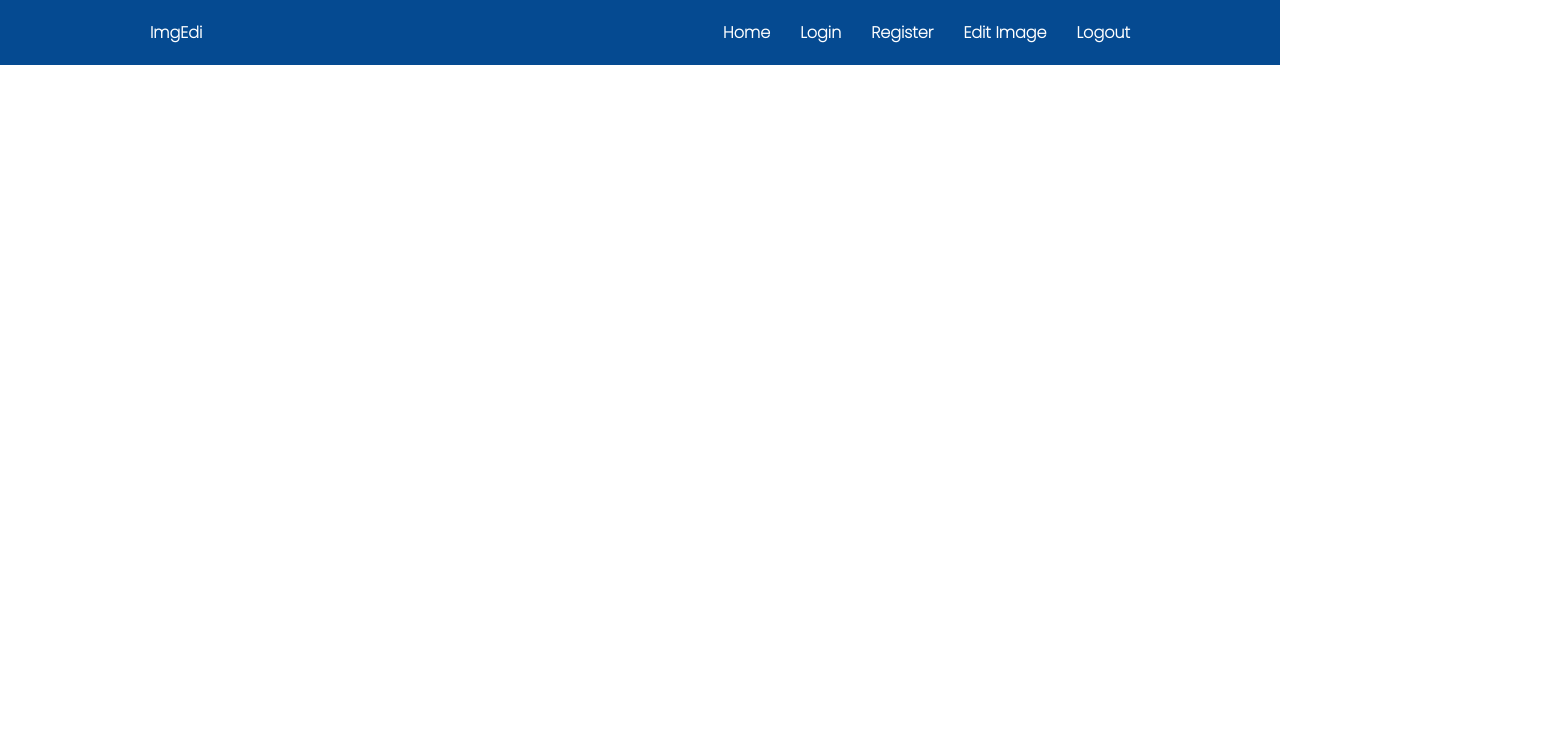
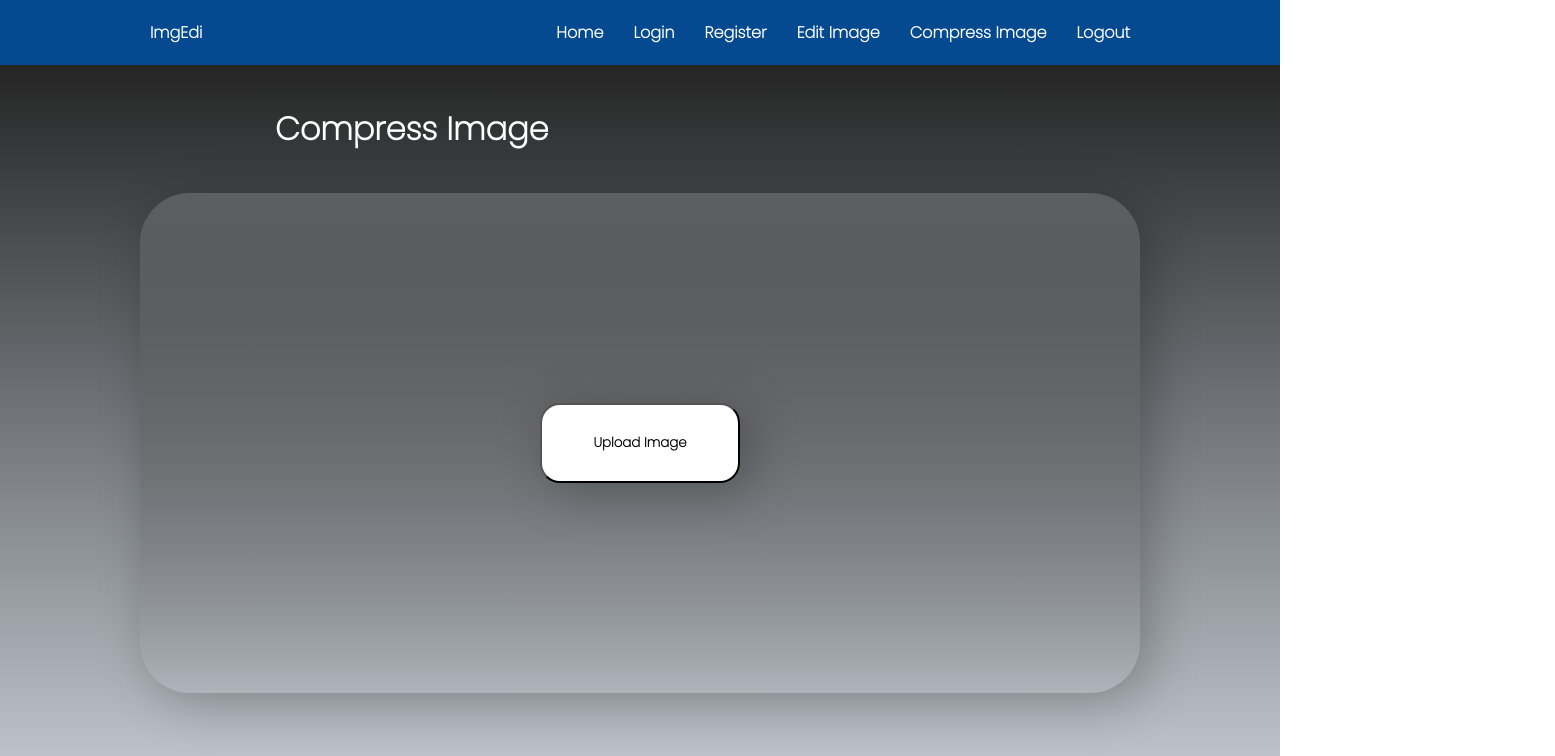
Before and after one commit to neer-aj1/imageEditor, a React (Vite) app in the folder frontend/: page /compress in a window 1280 px wide. Shown: the top 756 px of the page, 1555 px wide, since content can reach past the window. Built offline with nearby package versions, Linux system fonts and the light colour scheme.

Commit message:
Added the functionality to compress the image

```diff
--- a/frontend/package.json
+++ b/frontend/package.json
@@ -10,6 +10,7 @@
     "preview": "vite preview"
   },
   "dependencies": {
+    "browser-image-compression": "^2.0.2",
     "react": "^18.2.0",
     "react-dom": "^18.2.0",
     "react-icons": "^4.10.1",
--- a/frontend/src/App.jsx
+++ b/frontend/src/App.jsx
@@ -1,7 +1,7 @@
 import './App.css';
 import { ToastContainer } from 'react-toastify';
 import {BrowserRouter as Router, Routes, Route } from 'react-router-dom';
-import {Navbar, Homepage, Register, Login, Editor} from './components';
+import {Navbar, Homepage, Register, Login, Editor, Compress} from './components';
 
 function App() {
   return (
@@ -13,6 +13,7 @@ function App() {
         <Route path='/login' element={<Login></Login>}/>
         <Route path='/register' element={<Register></Register>}/>
         <Route path='/edit' element={<Editor></Editor>} />
+        <Route path='/compress' element={<Compress></Compress>} />
       </Routes>
     </Router>
   )
--- /dev/null
+++ b/frontend/src/components/compress/Compress.jsx
@@ -0,0 +1,62 @@
+import React, { useRef, useState } from 'react';
+import './compress.css';
+import imageCompression from 'browser-image-compression';
+import { toast } from 'react-toastify';
+
+let image;
+const Compress = () => {
+  const [compressed, setCompressed] = useState(null);
+  const [isLoading, setLoading] = useState(false);
+  const ref = useRef();
+  const handleClick = () => {
+    ref.current.click();
+  }
+  const handleUpload = async (e) => {
+    image = e.target.files[0];
+    setLoading(true);
+    const options = {
+      maxSizeMB: 0.5,
+      useWebWorker: true,
+      quality: 1,
+      maxWidthOrHeight: 1920
+    }
+    try {
+      const compressedImage = await imageCompression(image, options);
+      setCompressed(compressedImage);
+    } catch (e) {
+      toast.error("Cannot Compress Due to Unknown Reasons");
+    } finally {
+      setLoading(false);
+    }
+  };
+
+  const handleDownload = () => {
+    if (compressed) {
+      const blob = new Blob([compressed], { type: 'image/jpeg' });
+      const url = URL.createObjectURL(blob);
+      const a = document.createElement('a');
+      a.href = url;
+      a.download = "compressed.jpg";
+      a.click();
+      URL.revokeObjectURL(url);
+    }
+  };
+
+  return (
+    <div className="compressMaster">
+      <div className='compress_heading'>
+        <h1>Compress Image</h1>
+      </div>
+      <div className="compress">
+        <input ref={ref} type="file" accept='image/*' onChange={handleUpload} style={{ display: 'none' }} />
+        <button className='compressUploadImage' onClick={handleClick}>Upload Image</button>
+        {isLoading ? (<div>COMPRESSING.....</div>) : compressed ? (<div style={{display:'flex', flexDirection:'column', justifyContent:'center', alignItems:'center'}}>
+          <button className='compressedImageDownload' onClick={handleDownload}> Download </button><br />
+          <p>Image compressed and size is reduced by {(((image.size - compressed.size)/image.size)*100).toFixed(2)}%</p>
+        </div>) : null}
+      </div>
+    </div>
+  )
+}
+
+export default Compress;
--- /dev/null
+++ b/frontend/src/components/compress/compress.css
@@ -0,0 +1,48 @@
+.compressMaster {
+    height: 100vh;
+    color: white;
+    background: linear-gradient(180deg, #252525 0%, #DBE4EE 100%);
+    display: flex;
+    flex-direction: column;
+    justify-content: flex-start;
+    align-items: center;
+    padding-top: 40px;
+}
+
+.compress {
+    display: flex;
+    flex-direction: column;
+    gap: 20px;
+    justify-content: center;
+    align-items: center;
+    width: 900px;
+    height: 400px;
+    flex-shrink: 0;
+    padding: 50px;
+    border-radius: 50px;
+    background: linear-gradient(180deg, #5D5E5F 0%, rgba(93, 94, 95, 0.00) 100%);
+    box-shadow: 10px 10px 50px 0px rgba(0, 0, 0, 0.25);
+}
+
+.compress_heading {
+    display: flex;
+    width: 100%;
+    padding-left: 550px;
+    margin-bottom: 40px;
+}
+
+.compressUploadImage {
+    width: 200px;
+    height: 80px;
+    border-radius: 20px;
+    background: #FFF;
+    box-shadow: 10px 10px 50px 0px rgba(0, 0, 0, 0.25);
+}
+
+.compressedImageDownload{
+    width: 150px;
+    height: 60px;
+    border-radius: 20px;
+    background: #FFF;
+    box-shadow: 10px 10px 50px 0px rgba(0, 0, 0, 0.25);
+}
--- a/frontend/src/components/editor/Editor.jsx
+++ b/frontend/src/components/editor/Editor.jsx
@@ -1,4 +1,4 @@
-import React, { useState, useRef, useEffect } from 'react';
+import React, { useState, useRef } from 'react';
 import { toast } from 'react-toastify';
 import './editor.css';
 import adjust from '../../assets/color-swatch.svg';
@@ -50,7 +50,7 @@ const Editor = () => {
 
             const quality = 1;
 
-            const filteredImageUrl = canvas.toDataURL('image/jpeg', quality); // You can use 'image/png' as well
+            const filteredImageUrl = canvas.toDataURL('image/jpeg', quality);
 
             const a = document.createElement('a');
             a.href = filteredImageUrl;
@@ -65,11 +65,11 @@ const Editor = () => {
                 <div className="editor_navbar">
                     <div className="editor_navbar_options">
                         <div onClick={() => setOpt("ADJUST")} className='editor_navbar_options_cont'>
-                            <img className='editor_icons' src={adjust} alt="adjust image" />
+                            <img className='editor_icons' src={filter} alt="adjust image" />
                             <p className="option">ADJUST</p>
                         </div>
                         <div onClick={() => setOpt("FILTER")} className='editor_navbar_options_cont'>
-                            <img className='editor_icons' src={filter} alt="filter image" />
+                            <img className='editor_icons' src={adjust} alt="filter image" />
                             <p className="option">FILTER</p>
                         </div>
                         <div onClick={() => setOpt("CROP")} className='editor_navbar_options_cont'>
--- a/frontend/src/components/index.js
+++ b/frontend/src/components/index.js
@@ -3,3 +3,4 @@ export {default as Homepage} from './homePage/Homepage';
 export {default as Register} from './register/Register';
 export {default as Login} from './login/Login';
 export {default as Editor} from './editor/Editor';
+export {default as Compress} from './compress/Compress';
--- a/frontend/src/components/navbar/Navbar.jsx
+++ b/frontend/src/components/navbar/Navbar.jsx
@@ -46,6 +46,9 @@ function Navbar() {
                 <Link to={'/edit'} className='linkStyle'>Edit Image</Link>
               </li>
               <li>
+                <Link to={'/compress'} className='linkStyle'>Compress Image</Link>
+              </li>
+              <li>
                 <Link to={''} onClick={logoutHandler} className='linkStyle'>Logout</Link>
               </li>
             </ul>
```
Also changed, not shown: frontend/src/components/crop/Crop.jsx (added, +9 -0 lines), frontend/src/components/crop/crop.css (added), 1 other file (tests, documents, lock files or other folders).
